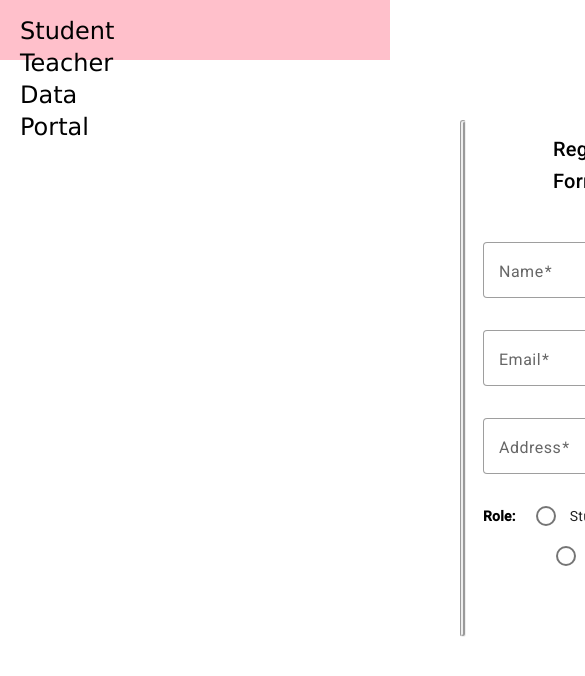
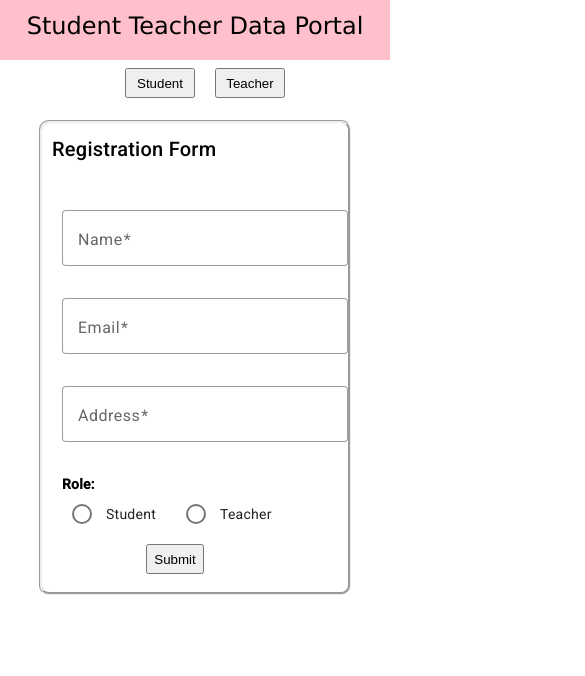
Before and after one commit to Priyesh786/Student_Teacher_Data_Portal_Workshop, an Angular app: page / in a window 390 px wide. Shown: the top 676 px of the page, 585 px wide, since content can reach past the window. Built offline with nearby package versions, Linux system fonts and the light colour scheme.

Commit message:
mediaqueries and minor updates

```diff
--- a/src/app/app.module.ts
+++ b/src/app/app.module.ts
@@ -14,6 +14,7 @@ import { TeacherComponent } from './teacher/teacher.component';
 import { MatCard, MatCardModule} from '@angular/material/card';
 import { HttpClientModule } from '@angular/common/http';
 import { SearchPipe } from './pipe/search.pipe';
+import { MatToolbarModule } from '@angular/material/toolbar';
 
 
 
@@ -35,7 +36,8 @@ import { SearchPipe } from './pipe/search.pipe';
     MatRadioModule,
     MatFormFieldModule,
     MatInputModule,
-    MatCardModule
+    MatCardModule,
+    MatToolbarModule
   ],
   providers: [],
   bootstrap: [AppComponent]
--- a/src/app/details/details.component.scss
+++ b/src/app/details/details.component.scss
@@ -20,7 +20,7 @@
 }
 
 .reg {
-    margin-left: 90px;
+    margin-left: 80px;
     padding-top: 10px;
 }
 
@@ -34,7 +34,8 @@
 
 .label {
     margin-top: 10px;
-    width: 300px;
+    width: auto;
+    margin-right: 20px;
 }
 
 .radio {
@@ -65,7 +66,7 @@
 }
 .label-2 {
     margin-top: 10px;
-    margin-left: 240px;
+    margin-left: 75%;
 }
 .example-margin-1{
     margin-left: 20px;
@@ -86,6 +87,99 @@
     margin-right: 10px;
 }
 .buttons{
-    margin-left: 665.3px;
+    margin-left: 54%;
     margin-top: 15px;
 }
+// @media (max-width: 12000px) {
+//     .body {
+//         margin-top: 60px;
+//         margin-left: 50%;
+//         border-style: groove;
+//         border-radius: 0.6rem;
+//         margin-right: 40%;
+//     }
+//     .label-2{
+//         margin-left: 70%;
+//     }
+//     .reg{
+//         margin-left: 20%;
+//     }
+// }
+@media (max-width: 1200px) {
+    .body {
+        margin-top: 60px;
+        margin-left: 35%;
+        border-style: groove;
+        border-radius: 0.6rem;
+        margin-right: 25%;
+    }
+    .label-2{
+        margin-left: 70%;
+    }
+    .reg{
+        margin-left: 20%;
+    }
+    .buttons {
+        margin-left: 32%;
+    }
+}
+@media (max-width: 800px) {
+    .body {
+        margin-top: 60px;
+        margin-left: 20%;
+        border-style: groove;
+        border-radius: 0.6rem;
+        margin-right: 20%;
+    }
+    .radio-par{
+        display: flex;
+        flex-direction: column;
+      }
+      .button-1{
+        margin-left: -30px;
+      }
+      .buttons {
+        margin-left: 1%;
+    }
+}
+@media (max-width: 480px) {
+    .header {
+      flex-direction: column;
+      align-items: center;
+    }
+  .reg {
+    margin-left: 10px;
+  }
+  .radio-par{
+    display: flex;
+    flex-direction: column;
+  }
+    .heading {
+      padding-top: 10px;
+      padding-left: 0;
+      text-align: center;
+    }
+
+    .body {
+        margin-top: 60px;
+        margin-left: 10%;
+        border-style: groove;
+        border-radius: 0.6rem;
+        margin-right: 10%;
+    }
+
+    .label {
+      width: 100%;
+    }
+
+    .label-2 {
+      margin-left: -30px;
+      text-align: center;
+    }
+
+    .buttons {
+      margin-left: auto;
+      margin-right: auto;
+      margin-top: 10px;
+    }
+  }
--- a/src/app/pipe/search.pipe.ts
+++ b/src/app/pipe/search.pipe.ts
@@ -13,7 +13,7 @@ export class SearchPipe implements PipeTransform {
       return data;
     }
     search = search.toLowerCase();
-    return data.filter((val:any)=>val.name.toLowerCase().includes(search) || val.email.toLowerCase().includes(search));
+    return data.filter((val:any)=>val.name.toLowerCase().includes(search) || val.email.toLowerCase().includes(search) || val.address.toLowerCase().includes(search));
   }
 
 }
--- a/src/app/student/student.component.html
+++ b/src/app/student/student.component.html
@@ -1,5 +1,5 @@
 <body>
-      <nav class="header">
+    <mat-toolbar class="header">  <nav class="header">
         <h1 class="heading">Student Data Portal</h1>
         <div class="search">
             <img class='search-icon' src='../../assets/image.png' alt="none">
@@ -10,7 +10,7 @@
             <button mat-button class="button" [routerLink]="['/teacher']">Teacher</button>
         </div>
         <div><img class="close" src="../../assets/close_24dp_5F6368_FILL0_wght400_GRAD0_opsz24.png" [routerLink]="['']"></div>
-    </nav>
+    </nav> </mat-toolbar>
     <div class="card">
         <div class="example-card" appearance="outlined" *ngFor="let students of studentsList | search: searchData">
           <mat-card-header>
--- a/src/app/student/student.component.scss
+++ b/src/app/student/student.component.scss
@@ -7,7 +7,7 @@
 .heading {
     padding-top: 15px;
     text-align: center;
-    margin-left: 55px;
+    //margin-left: 55px;
     font-family: 'Lucida Sans', 'Lucida Sans Regular', 'Lucida Grande', 'Lucida Sans Unicode', Geneva, Verdana, sans-serif;
 }
 .heading-1{
@@ -45,6 +45,9 @@
     margin-left: 20px;
     cursor: pointer;
 }
+.buttons[_ngcontent-ng-c239370870] {
+    margin-top: 12px;
+}
 .buttons{
     margin-left: 140px;
     margin-top: 15px;
@@ -75,7 +78,7 @@
 }
 
 .card{
-    margin-left: 50px;
+    margin-left: 167px;
     display: flex;
     flex-wrap: wrap;
     gap: 30px;
@@ -104,3 +107,48 @@
 .but {
     cursor: pointer;
 }
+
+@media (max-width: 1000px) {
+    .search{
+        border: none;
+        background-color: rgb(255, 255, 255);
+        margin-left: 60px;
+        margin-top: 3px;
+        height: 43px;
+        width: 33%;
+        display: flex;
+        padding-top: 10px;
+        padding-left: 10px;
+        border-radius: 10px;
+    }
+    .search-bar{
+        height: 30px;
+        width: 270px;
+        background-color: rgb(255, 255, 255);
+        border: none;
+        font-size: medium;
+        outline: none;
+    }
+}
+@media (max-width: 800px) {
+    .search{
+        border: none;
+        background-color: rgb(255, 255, 255);
+        margin-left: 60px;
+        margin-top: 3px;
+        height: 43px;
+        width: 30%;
+        display: flex;
+        padding-top: 10px;
+        padding-left: 10px;
+        border-radius: 10px;
+    }
+    .search-bar{
+        height: 30px;
+        width: 70px;
+        background-color: rgb(255, 255, 255);
+        border: none;
+        font-size: medium;
+        outline: none;
+    }
+}
--- a/src/app/teacher/teacher.component.html
+++ b/src/app/teacher/teacher.component.html
@@ -1,5 +1,5 @@
 <body>
-    <nav class="header">
+    <mat-toolbar class="header"><nav class="header">
         <h1 class="heading">Teacher Data Portal</h1>
         <div class="search">
             <img class='search-icon' src='../../assets/image.png' alt="none">
@@ -10,7 +10,7 @@
             <button mat-button class="button" [routerLink]="['/teacher']">Teacher</button>
         </div>
         <div><img class="close" src="../../assets/close_24dp_5F6368_FILL0_wght400_GRAD0_opsz24.png" [routerLink]="['']"></div>
-    </nav>
+    </nav></mat-toolbar>
     <div class="card">
       <div class="example-card" appearance="outlined" *ngFor="let teachers of teachersList | search: searchData">
         <mat-card-header>
--- a/src/app/teacher/teacher.component.scss
+++ b/src/app/teacher/teacher.component.scss
@@ -79,7 +79,7 @@
 }
 
 .card{
-    margin-left: 50px;
+    margin-left: 167px;
     display: flex;
     flex-wrap: wrap;
     gap: 30px;
@@ -99,6 +99,9 @@
     overflow-x: auto;
     background-color: rgb(252, 161, 176);
 }
+.buttons[_ngcontent-ng-c453310536]{
+    margin-top: 12px;
+}
 .card-content {
     margin-left: 10px;
 }
@@ -108,3 +111,50 @@
 .but {
     cursor: pointer;
 }
+@media (max-width: 1000px) {
+    .search{
+        border: none;
+        background-color: rgb(255, 255, 255);
+        margin-left: 60px;
+        margin-top: 3px;
+        height: 43px;
+        width: 33%;
+        display: flex;
+        padding-top: 10px;
+        padding-left: 10px;
+        border-radius: 10px;
+    }
+    .search-bar{
+        height: 30px;
+        width: 270px;
+        background-color: rgb(255, 255, 255);
+        border: none;
+        font-size: medium;
+        outline: none;
+    }
+}
+::ng-deep .mat-toolbar mat-toolbar-single-row {
+    padding-left: -0px;
+}
+@media (max-width: 800px) {
+    .search{
+        border: none;
+        background-color: rgb(255, 255, 255);
+        margin-left: 60px;
+        margin-top: 3px;
+        height: 43px;
+        width: 30%;
+        display: flex;
+        padding-top: 10px;
+        padding-left: 10px;
+        border-radius: 10px;
+    }
+    .search-bar{
+        height: 30px;
+        width: 70px;
+        background-color: rgb(255, 255, 255);
+        border: none;
+        font-size: medium;
+        outline: none;
+    }
+}
```
Also changed, not shown: dB_student.json (+11 -4 lines).
